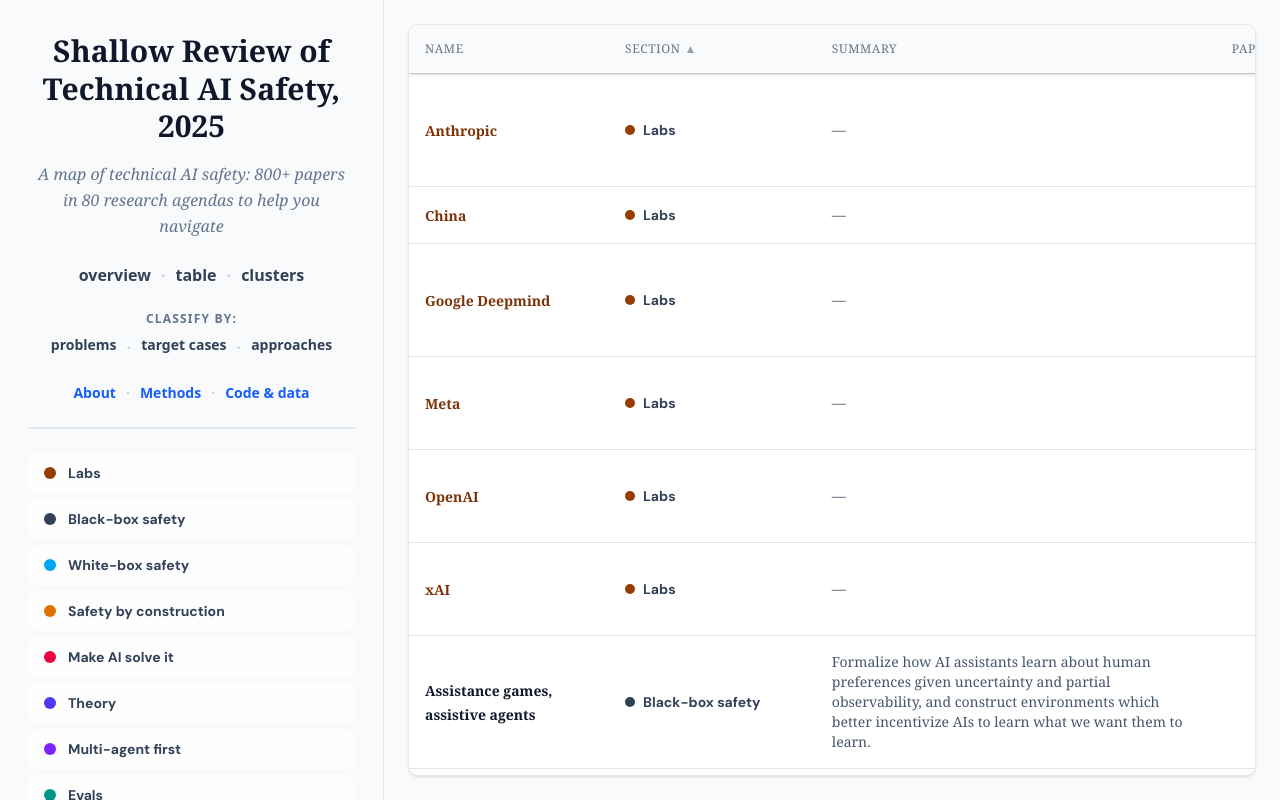
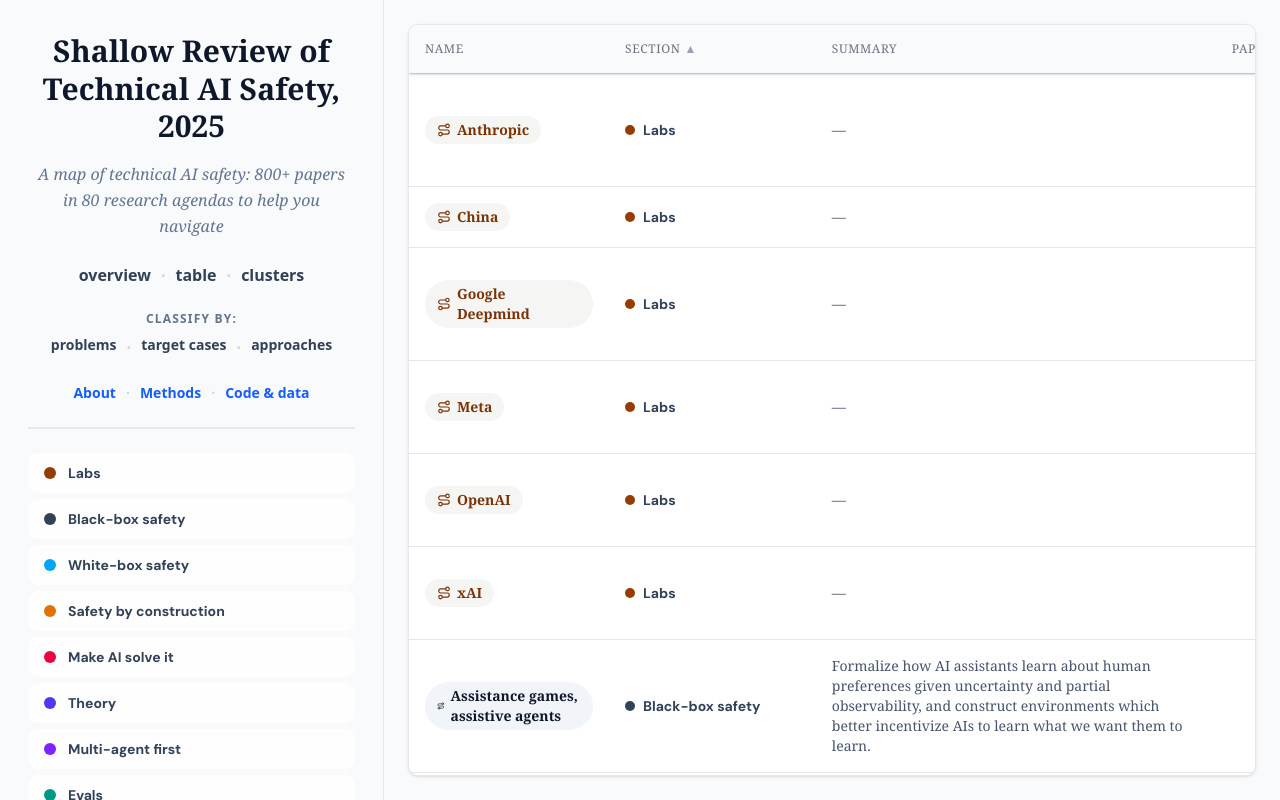
Before and after one commit to quantified-uncertainty/shallow-review-website, a Next.js app: page /table in a window 1280 px wide. Built offline with nearby package versions, Linux system fonts and the light colour scheme.

Commit message:
Updated the table to use AgendaLinks

```diff
--- a/src/components/AgendaTable.tsx
+++ b/src/components/AgendaTable.tsx
@@ -3,9 +3,10 @@
 import { useState, useMemo } from "react";
 import Link from "next/link";
 import { FlattenedAgenda } from "@/lib/types";
-import { TARGET_CASE_COLORS, FUNDER_COLORS, PROBLEM_COLORS, getSectionColors } from "@/constants/colors";
+import { TARGET_CASE_COLORS, PROBLEM_COLORS, getSectionColors } from "@/constants/colors";
 import ApproachBadge from "./ApproachBadge";
 import { getNameWithoutParentheses } from "@/lib/utils";
+import AgendaLink from "./AgendaLink";
 
 type SortField =
   | "name"
@@ -24,6 +25,7 @@
   agendas: FlattenedAgenda[];
   initialSortField?: SortField;
   sectionOrder?: string[];
+  className?: string;
 }
 
 function truncate(text: string, maxLength: number): string {
@@ -31,7 +33,7 @@
   return text.slice(0, maxLength).trim() + "...";
 }
 
-export default function AgendaTable({ agendas, initialSortField = "name", sectionOrder = [], className = "" }: AgendaTableProps & { className?: string }) {
+export default function AgendaTable({ agendas, initialSortField = "name", sectionOrder = [], className = "" }: AgendaTableProps) {
   const [sortField, setSortField] = useState<SortField>(initialSortField);
   const [sortDirection, setSortDirection] = useState<SortDirection>("asc");
 
@@ -98,7 +100,7 @@
     });
 
     return sorted;
-  }, [agendas, sortField, sortDirection]);
+  }, [agendas, sortField, sortDirection, sectionOrder]);
 
   const SortHeader = ({
     field,
@@ -150,13 +152,13 @@
               className="hover:bg-slate-50"
             >
               {/* Name */}
-              <td className="px-4 py-4 font-serif min-w-[200px] max-w-[280px]">
-                <Link
-                  href={`/${agenda.sectionId}/${agenda.id}`}
-                  className={`text-sm font-bold ${getSectionColors(agenda.sectionId).heading} hover:underline`}
-                >
-                  {agenda.name}
-                </Link>
+              <td className="px-4 py-4 min-w-[200px] max-w-[280px]">
+                <AgendaLink
+                  sectionId={agenda.sectionId}
+                  agendaId={agenda.id}
+                  name={agenda.name}
+                  className="font-bold"
+                />
               </td>
 
               {/* Section */}
@@ -165,7 +167,7 @@
                   href={`/${agenda.sectionId}`}
                   className="flex items-center gap-2 hover:opacity-70 transition-opacity"
                 >
-                  <span className={`w-2.5 h-2.5 rounded-full flex-shrink-0 ${getSectionColors(agenda.sectionId).dot}`} />
+                  <span className={`w-2.5 h-2.5 rounded-full shrink-0 ${getSectionColors(agenda.sectionId).dot}`} />
                   <span className="text-sm font-display font-bold text-slate-700">
                     {getNameWithoutParentheses(agenda.sectionName)}
                   </span>
```
